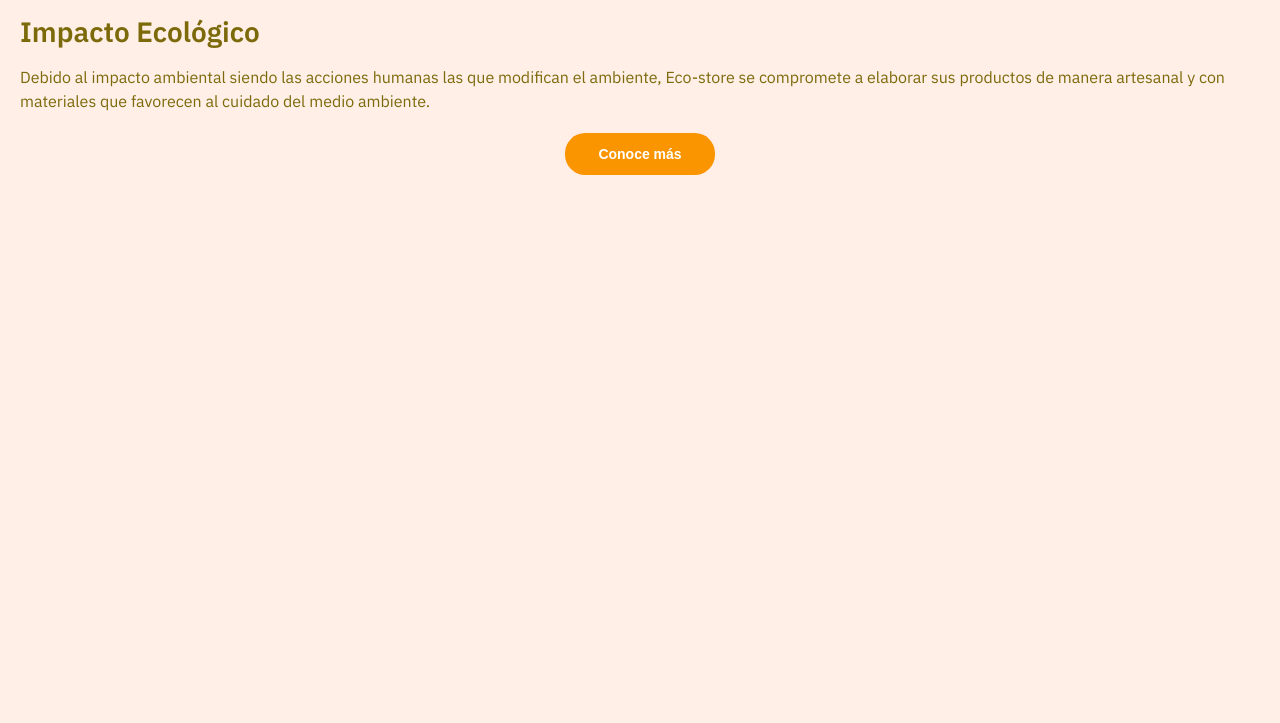
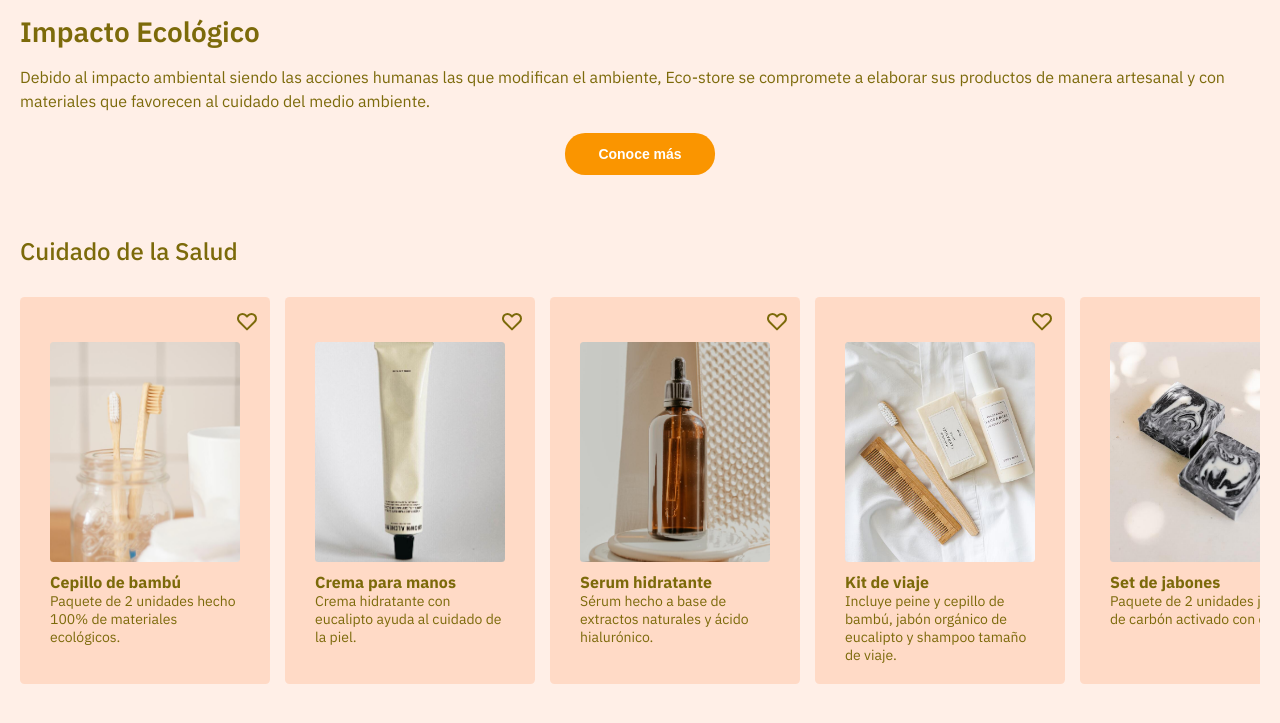
Before and after one commit to ronitzdev/eco-store, a plain HTML site: page index.html in a window 1280 px wide. Shown: the part 447-1170 px from the top of the page. Before the commit the page ends 800 px from the top, so only its background shows below. Drawn offline with Linux system fonts and the light colour scheme.

Commit message:
Feat: health section with styles

```diff
--- a/index.html
+++ b/index.html
@@ -50,6 +50,83 @@
           <img src="assets/img/main-2.jpg" alt="Toallas de bambú" />
         </figure>
       </section>
+      <section class="health">
+        <h2>Cuidado de la Salud</h2>
+        <div class="health-container">
+          <!-- cards -->
+
+          <div class="card">
+            <img class="icon" src="assets/svg/2.heart.svg" alt="heart icon" />
+            <figure>
+              <img src="assets/img/products/toothbrush.jpg" alt="" />
+            </figure>
+            <div class="body">
+              <h3>Cepillo de bambú</h3>
+              <p>Paquete de 2 unidades hecho 100% de materiales ecológicos.</p>
+            </div>
+          </div>
+
+          <div class="card">
+            <img class="icon" src="assets/svg/2.heart.svg" alt="heart icon" />
+            <figure>
+              <img src="assets/img/products/hand-cream.jpeg" alt="" />
+            </figure>
+            <div class="body">
+              <h3>Crema para manos</h3>
+              <p>Crema hidratante con eucalipto ayuda al cuidado de la piel.</p>
+            </div>
+          </div>
+
+          <div class="card">
+            <img class="icon" src="assets/svg/2.heart.svg" alt="heart icon" />
+            <figure>
+              <img src="assets/img/products/serum.jpg" alt="" />
+            </figure>
+            <div class="body">
+              <h3>Serum hidratante</h3>
+              <p>
+                Sérum hecho a base de extractos naturales y ácido hialurónico.
+              </p>
+            </div>
+          </div>
+
+          <div class="card">
+            <img class="icon" src="assets/svg/2.heart.svg" alt="heart icon" />
+            <figure>
+              <img src="assets/img/products/organic-kit.jpg" alt="" />
+            </figure>
+            <div class="body">
+              <h3>Kit de viaje</h3>
+              <p>
+                Incluye peine y cepillo de bambú, jabón orgánico de eucalipto y
+                shampoo tamaño de viaje.
+              </p>
+            </div>
+          </div>
+
+          <div class="card">
+            <img class="icon" src="assets/svg/2.heart.svg" alt="heart icon" />
+            <figure>
+              <img src="assets/img/products/organic-soap.jpg" alt="" />
+            </figure>
+            <div class="body">
+              <h3>Set de jabones</h3>
+              <p>Paquete de 2 unidades jabón de carbón activado con coco.</p>
+            </div>
+          </div>
+
+          <div class="card">
+            <img class="icon" src="assets/svg/2.heart.svg" alt="heart icon" />
+            <figure>
+              <img src="assets/img/products/guasha-kit.jpg" alt="" />
+            </figure>
+            <div class="body">
+              <h3>Kit de skincare</h3>
+              <p>Incluye 2 rodillos y una gua sha.</p>
+            </div>
+          </div>
+        </div>
+      </section>
     </main>
     <script src="js/logic.js"></script>
   </body>
--- a/scss/main.scss
+++ b/scss/main.scss
@@ -129,6 +129,68 @@
     }
   }
 }
+//health section
+.health {
+  padding: 0 20px;
+  h2 {
+    font-size: 2.4rem;
+    font-weight: 500;
+    color: $primary-text-color;
+  }
+  //container
+  .health-container {
+    margin: 30px 0 60px 0;
+    display: flex;
+    /* overflow-scroll-x */
+    overflow-x: scroll;
+    overscroll-behavior-x: contain;
+    scroll-snap-type: x proximity;
+    gap: 15px;
+    //card
+    .card {
+      position: relative;
+      background-color: $secondary-color;
+      width: 250px;
+      min-width: 250px;
+      padding: 45px 30px 20px 30px;
+      border-radius: 4.5px;
+      /* overflow-scroll-center-card */
+      scroll-snap-align: center;
+      width: 70%;
+      .icon {
+        position: absolute;
+        right: 11px;
+        top: 12px;
+      }
+      figure {
+        width: 100%;
+        height: 220px;
+        margin: 0 auto;
+        border-radius: 3.58px;
+        overflow: hidden;
+        img {
+          width: 100%;
+          height: 100%;
+          object-fit: cover;
+        }
+      }
+      .body {
+        padding-top: 10px;
+        h3 {
+          font-weight: 600px;
+          color: $primary-text-color;
+          font-size: 1.6rem;
+        }
+        p {
+          font-size: 1.4rem;
+          font-weight: 400;
+          color: $primary-text-color;
+          text-align: left;
+        }
+      }
+    }
+  }
+}
 
 // Estilos responsivos
 @media (max-width: 768px) {
```
Also changed, not shown: css/main.css, 1 other file.
